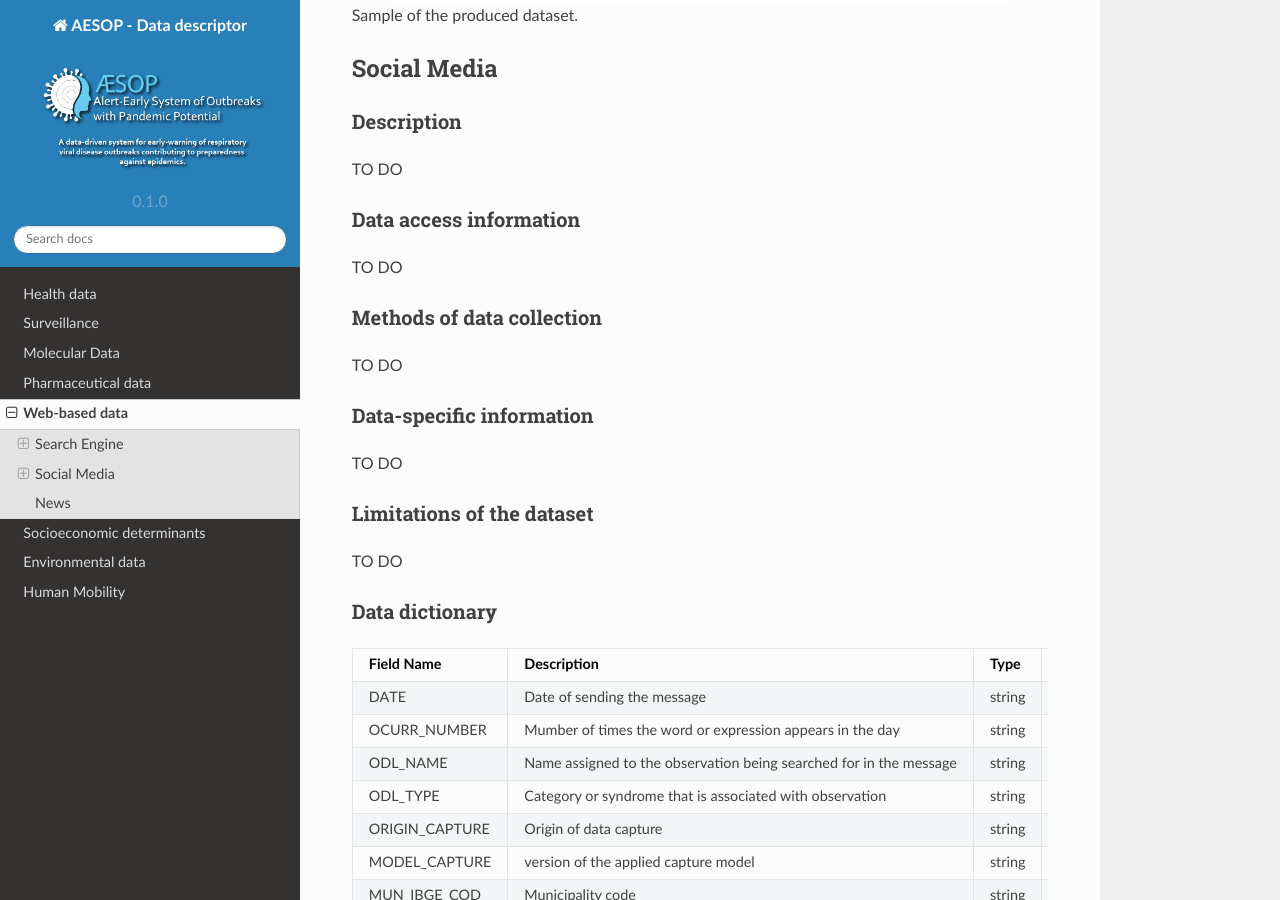
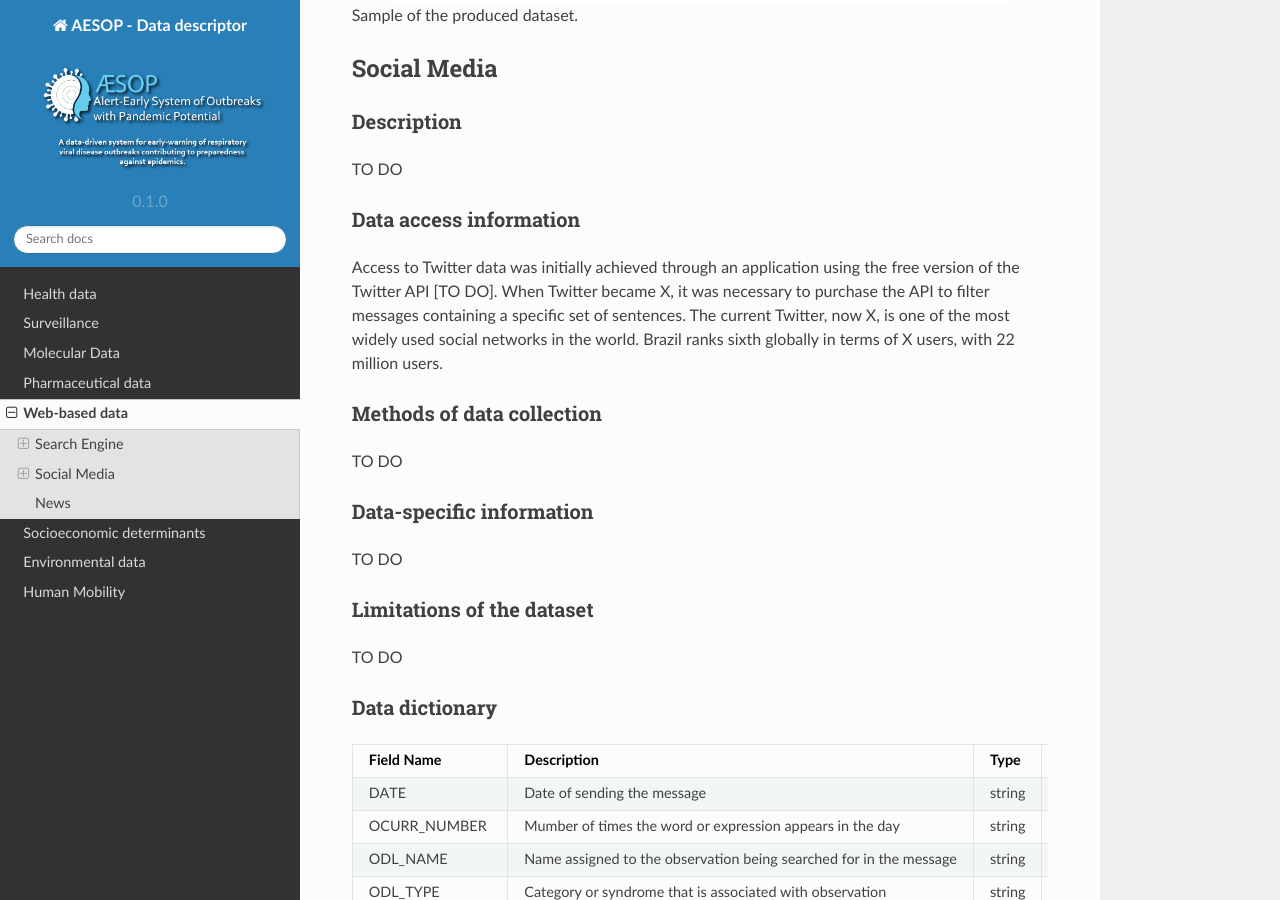
Before and after one commit to cidacslab/AESOP-Data-Documentation, a Sphinx documentation site: the page built from docs/source/web_based.rst, in a window 1280 px wide and 900 px high, scrolled down 4097 px. Built offline with Sphinx 7.4.7 and the Read the Docs theme 2.0.0, drawn with Linux system fonts in a browser that asks for light colours.

Commit message:
Update web_based.rst

```diff
--- a/docs/source/web_based.rst
+++ b/docs/source/web_based.rst
@@ -114,7 +114,9 @@ TO DO
 
 Data access information
 ^^^^^^^^^^^^^^^^^^^^^^^
-TO DO
+Access to Twitter data was initially achieved through an application using the free version of the Twitter API [TO DO]. When Twitter became X, it was necessary to purchase the API to filter messages containing a specific set of sentences. The current Twitter, now X, is one of the most widely used social networks in the world. Brazil ranks sixth globally in terms of X users, with 22 million users.
+
+
 
 Methods of data collection
 ^^^^^^^^^^^^^^^^^^^^^^^^^^
```
